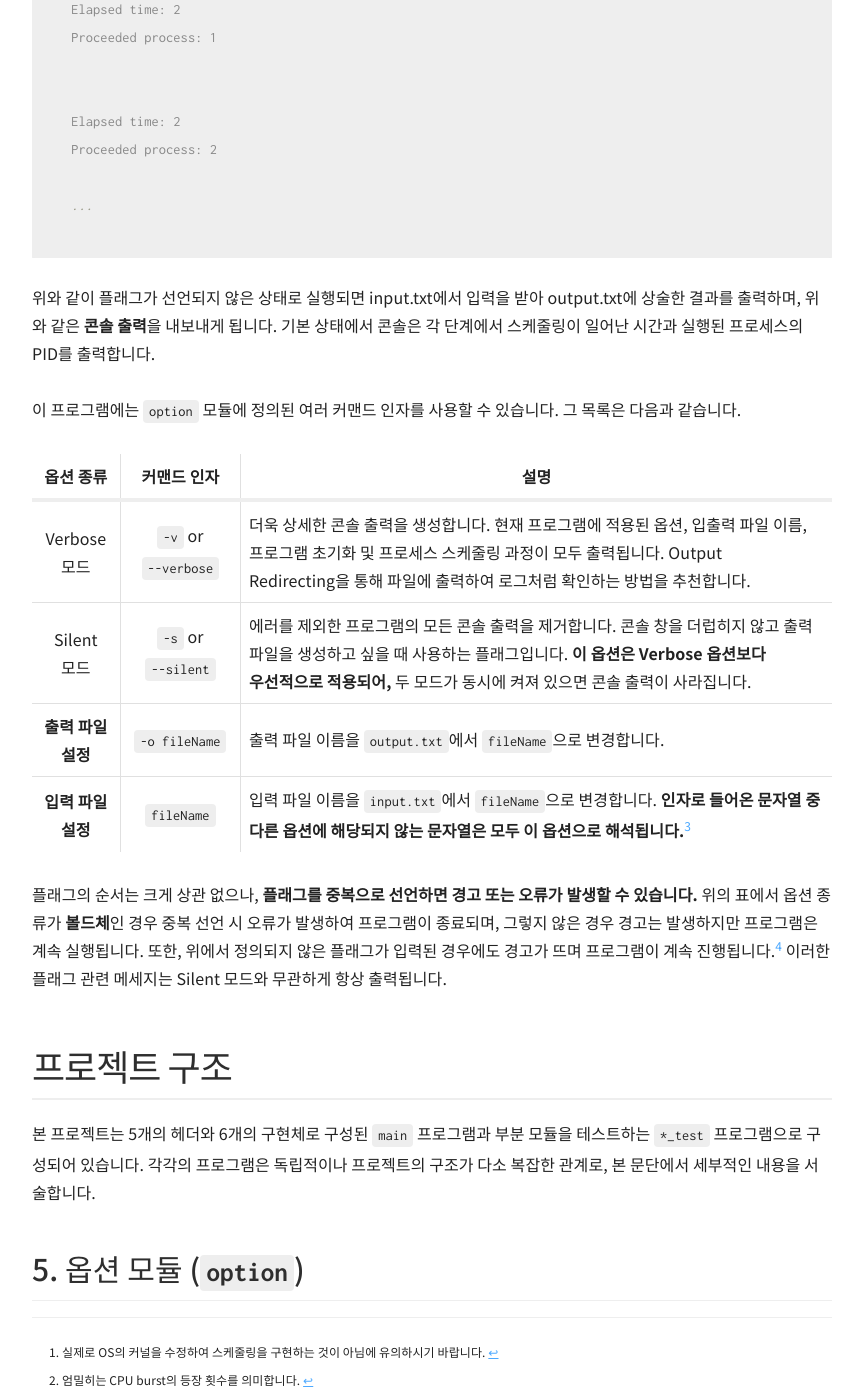
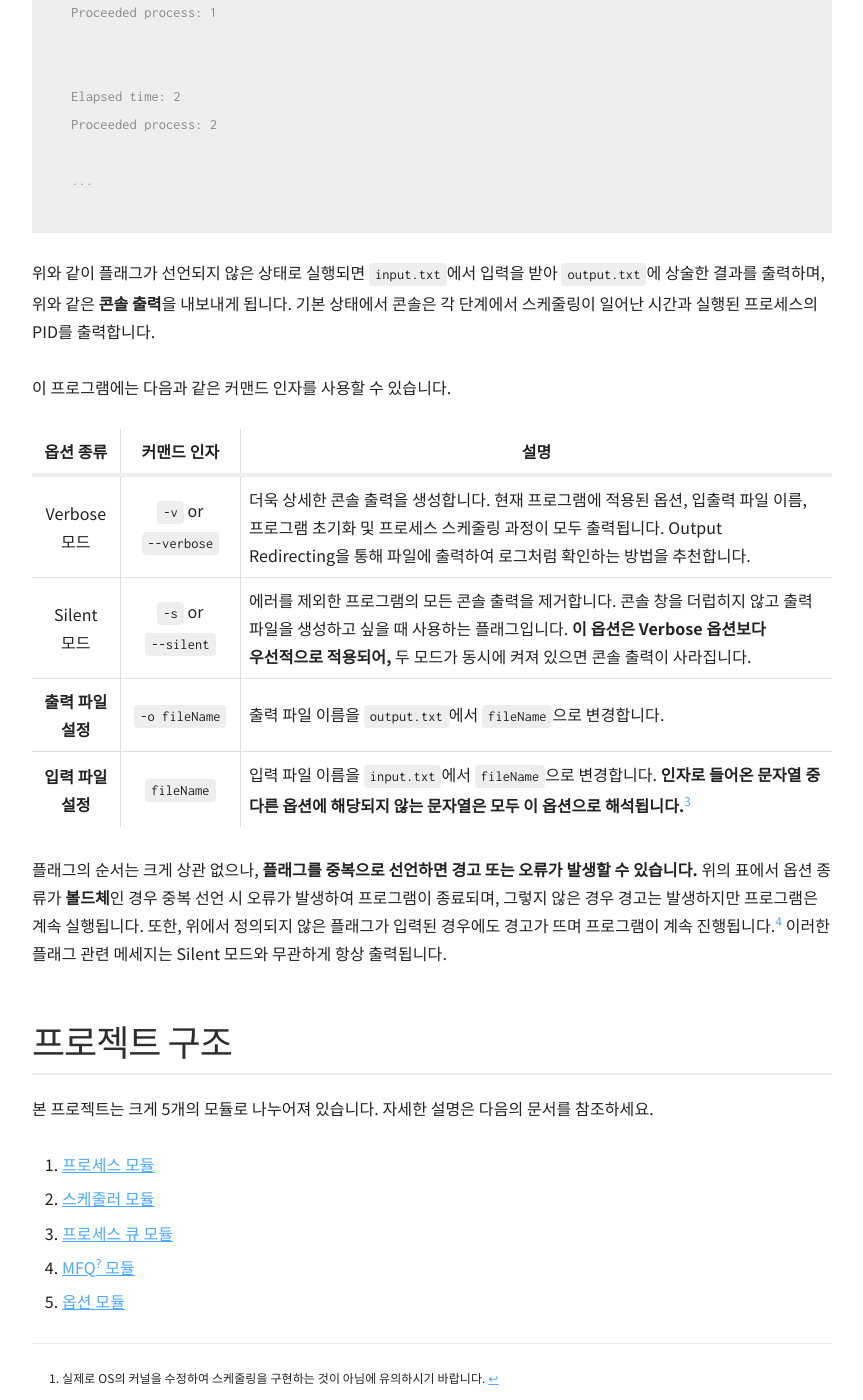
Before and after one commit to DropFL/docs, a Jekyll site: the page built from _docs/ko/os-pa1/overview.md, in a window 1280 px wide and 1400 px high, scrolled down 3986 px. Shown: the whole window, without its empty margins (358-1221 px from the left). Built offline with Jekyll 4.4.1, drawn with Linux system fonts in a browser that asks for light colours; formulas are drawn with MathJax 3; some of the changed text lies outside the part shown.

Commit message:
some parts of overview is changed missing links are complete

````diff
--- a/_docs/ko/os-pa1/overview.md
+++ b/_docs/ko/os-pa1/overview.md
@@ -126,7 +126,7 @@ avg: 238.40 111.00
 
 ### 실행
 
-본 프로그램은 기본적으로 input.txt와 output.txt를 각각 입출력 파일의 이름으로 취급합니다. 다음은 일반적인 실행 커맨드를 보여줍니다.
+다음은 예제 입력을 바탕으로 `main`을 실행한 결과입니다.
 
 ``` console
 $ main
@@ -142,9 +142,9 @@ $ main
 
 ```
 
-위와 같이 플래그가 선언되지 않은 상태로 실행되면 input.txt에서 입력을 받아 output.txt에 상술한 결과를 출력하며, 위와 같은 **콘솔 출력**을 내보내게 됩니다. 기본 상태에서 콘솔은 각 단계에서 스케줄링이 일어난 시간과 실행된 프로세스의 PID를 출력합니다.
+위와 같이 플래그가 선언되지 않은 상태로 실행되면 `input.txt`에서 입력을 받아 `output.txt`에 상술한 결과를 출력하며, 위와 같은 **콘솔 출력**을 내보내게 됩니다. 기본 상태에서 콘솔은 각 단계에서 스케줄링이 일어난 시간과 실행된 프로세스의 PID를 출력합니다.
 
-이 프로그램에는 `option` 모듈에 정의된 여러 커맨드 인자를 사용할 수 있습니다. 그 목록은 다음과 같습니다.
+이 프로그램에는 다음과 같은 커맨드 인자를 사용할 수 있습니다.
 
 | 옵션 종류          | 커맨드 인자         | 설명 |
 |:------------------:|:-------------------:|------|
@@ -161,6 +161,8 @@ $ main
 
 ## 프로젝트 구조
 
-본 프로젝트는 5개의 헤더와 6개의 구현체로 구성된 `main` 프로그램과 부분 모듈을 테스트하는 `*_test` 프로그램으로 구성되어 있습니다. 각각의 프로그램은 독립적이나 프로젝트의 구조가 다소 복잡한 관계로, 본 문단에서 세부적인 내용을 서술합니다.
+본 프로젝트는 크게 5개의 모듈로 나누어져 있습니다. 자세한 설명은 다음의 문서를 참조하세요.
+{% assign modules = site.docs | where: "category", page.category | where_exp : "item", "item != page" | sort: "order" %}
 
-### 5. 옵션 모듈 (`option`)
+{% for module in modules %}
+{{ forloop.index }}. [{{ module.title }}]({{ module.url | absolute_url }}) {% endfor %}
````
Also changed, not shown: _docs/ko/os-pa1/option-module.md (+4 -1 lines).
